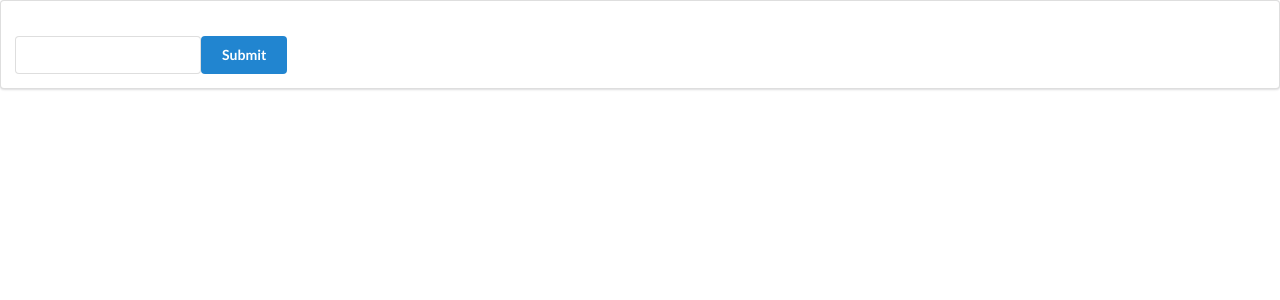
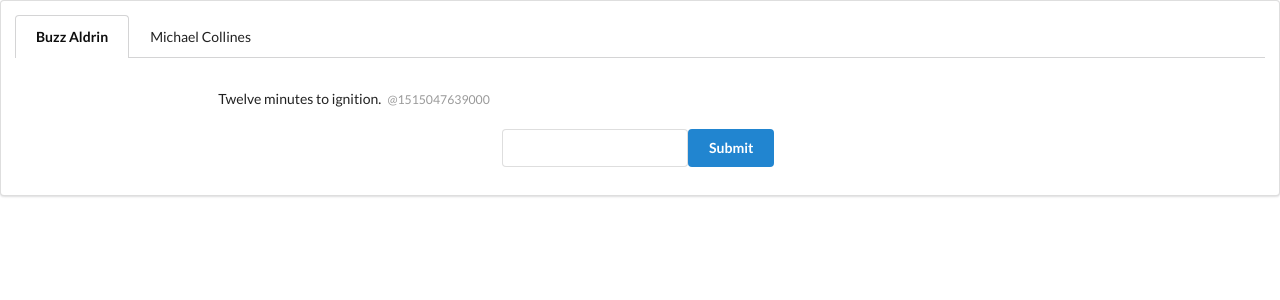
Before and after one commit to benzwjian/react-redux-chat-lib, a React (Create React App) app: page / in a window 1280 px wide. Shown: the top 300 px of the page. Built offline with nearby package versions, Linux system fonts and the light colour scheme.

Commit message:
first version with a single reducer

```diff
--- a/package.json
+++ b/package.json
@@ -5,7 +5,9 @@
   "dependencies": {
     "react": "^16.2.0",
     "react-dom": "^16.2.0",
-    "react-scripts": "1.0.17"
+    "react-scripts": "1.0.17",
+    "redux": "^3.7.2",
+    "uuid": "^3.1.0"
   },
   "scripts": {
     "start": "react-scripts start",
--- a/src/App.js
+++ b/src/App.js
@@ -1,42 +1,75 @@
 import React, { Component } from 'react'
+import {createStore} from 'redux'
+import uuid from 'uuid'
 import './css/semantic.min.css';
 
 function reducer(state, action) { //pure function: don't modify arguments
   if (action.type === 'ADD_MESSAGE') {
+    const newMessage = {
+      text: action.text,
+      timestamp: Date.now(),
+      id: uuid.v4()
+    }
+    const threadIndex = state.threads.findIndex((t) => t.id === action.threadId) //index of array
+    const oldThread = state.threads[threadIndex]
+    const newThread = {
+      ...oldThread,
+      messages: oldThread.messages.concat(newMessage) //this overwrites 'messages' of oldThread
+    }
     return {
-      messages: state.messages.concat(action.message)
+      ...state,
+      threads: [ //this overwrites 'threads' of state
+        ...state.threads.slice(0, threadIndex),
+        newThread,
+        ...state.threads.slice(threadIndex + 1, state.threads.length)
+      ]
     }
   } else if (action.type === 'DELETE_MESSAGE') {
+    const threadIndex = state.threads.findIndex((t) => t.messages.find((m) => m.id === action.id))
+    const oldThread = state.threads[threadIndex]
+    const newThread = {
+      ...oldThread,
+      messages: oldThread.messages.filter((m) => m.id !== action.id)
+    }
     return {
-      messages: [
-        ...state.messages.slice(0, action.index),
-        ...state.messages.slice(action.index + 1, state.messages.length)
+      ...state,
+      threads: [
+        ...state.threads.slice(0, threadIndex),
+        newThread,
+        ...state.threads.slice(threadIndex + 1, state.threads.length)
       ]
+    }
+  } else if (action.type === 'OPEN_THREAD') {
+    return {
+      ...state,
+      activeThreadId: action.id
     }
   } else {
     return state
   }
 }
 
-function createStore(reducer, initialState) {
-  let state = initialState
-  const listeners = []
-  const getState = () => state
-  const dispatch = (action) => {
-    state = reducer(state, action)
-    listeners.forEach(l => l())
-  }
-  const subscribe = (listener) => {
-    listeners.push(listener)
-  }
-  return {
-    subscribe,
-    getState,
-    dispatch
-  }
+const initialState = {
+  activeThreadId: '1-fca2',
+  threads: [
+    {
+      id: '1-fca2',
+      title: 'Buzz Aldrin',
+      messages: [
+        {
+          text: 'Twelve minutes to ignition.',
+          timestamp: Date.now(),
+          id: uuid.v4()
+        }
+      ]
+    },
+    {
+      id: '2-be91',
+      title: 'Michael Collines',
+      messages: []
+    }
+  ]
 }
-
-const initialState = {messages: []}
 const store = createStore(reducer, initialState)
 
 class App extends Component {
@@ -45,12 +78,44 @@ class App extends Component {
   }
 
   render() {
-    const messages = store.getState().messages
+    const state = store.getState()
+    const activeThreadId = state.activeThreadId
+    const threads = state.threads
+    const activeThread = threads.find((t) => t.id === activeThreadId)
+    const tabs = threads.map((t) => (
+      {
+        title: t.title,
+        active: t.id === activeThreadId,
+        id: t.id
+      }
+    ))
 
     return (
       <div className='ui segment'>
-        <MessageView messages={messages} />
-        <MessageInput />
+        <ThreadTabs tabs={tabs} />
+        <Thread thread={activeThread} />
+      </div>
+    )
+  }
+}
+
+class ThreadTabs extends Component {
+  handleClick = (id) => {
+    store.dispatch({
+      type: 'OPEN_THREAD',
+      id: id
+    })
+  }
+
+  render() {
+    const tabs = this.props.tabs.map((tab, index) => (
+      <div key={index} className={tab.active ? 'active item' : 'item'} onClick={() => this.handleClick(tab.id)}>
+        {tab.title}
+      </div>
+    ))
+    return (
+      <div className='ui top attached tabular menu'>
+        {tabs}
       </div>
     )
   }
@@ -70,7 +135,8 @@ class MessageInput extends Component {
   handleSubmit = () => {
     store.dispatch({
       type: 'ADD_MESSAGE',
-      message: this.state.value
+      text: this.state.value,
+      threadId: this.props.threadId
     })
     this.setState({
       value: ''
@@ -89,23 +155,29 @@ class MessageInput extends Component {
   }
 }
 
-class MessageView extends Component {
-  handleClick = (index) => {
+class Thread extends Component {
+  handleClick = (id) => {
     store.dispatch({
       type: 'DELETE_MESSAGE',
-      index: index
+      id: id
     })
   }
 
   render() {
-    const messages = this.props.messages.map((message, index) => (
-      <div className='comment' key={index} onClick={() => this.handleClick(index)}>
-        {message}
+    const messages = this.props.thread.messages.map((message, index) => (
+      <div className='comment' key={index} onClick={() => this.handleClick(message.id)}>
+        <div className='text'>
+          {message.text}
+          <span className='metadata'>@{message.timestamp}</span>
+        </div>
       </div>
     ))
     return (
-      <div className='ui comments'>
-        {messages}
+      <div className='ui center aligned basic segment'>
+        <div className='ui comments'>
+          {messages}
+        </div>
+        <MessageInput threadId={this.props.thread.id} />
       </div>
     )
   }
```
